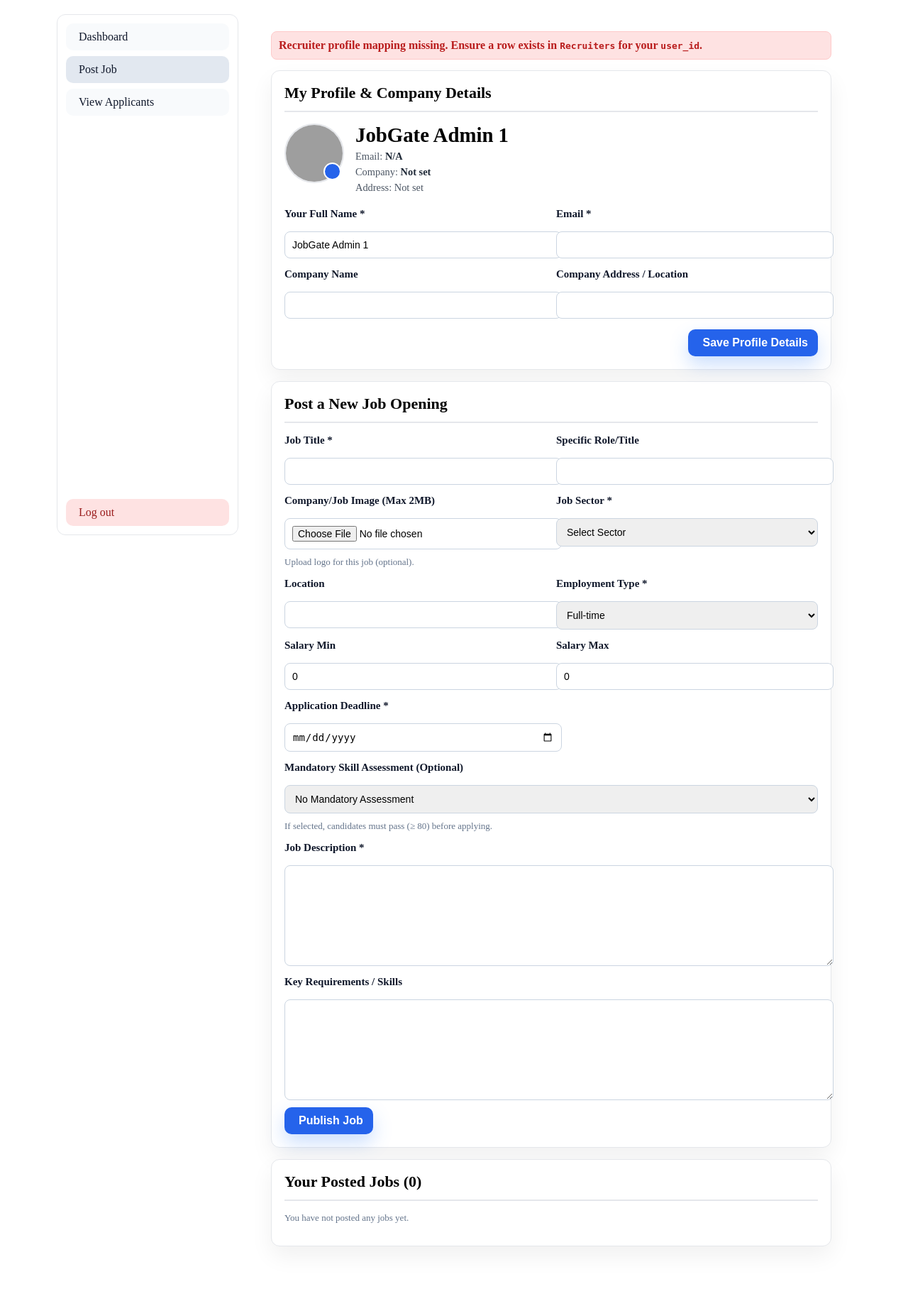
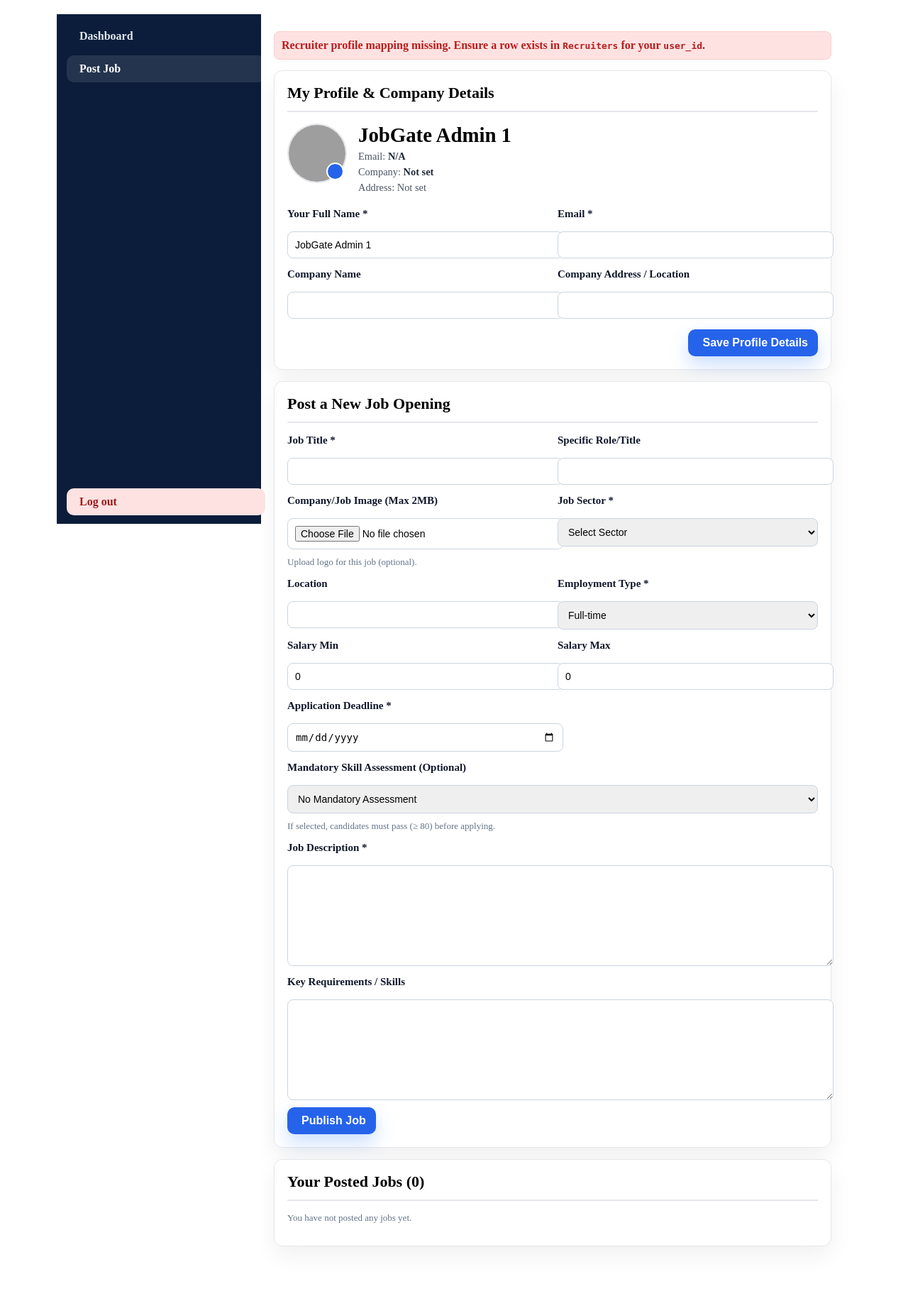
Before and after one commit to FoisalDev/JobGate, a PHP site: page /recruiter_profile.php in a window 1280 px wide. Shown: the part 69-1909 px from the top of the page at 71% size. Run offline with PHP 8.4, Linux system fonts and the light colour scheme; a user stored in the database is signed in; data comes from the database, SQL or seed files in the repository; some libraries are stand-ins or nearby versions; grey boxes are pictures that could not be loaded.

Commit message:
layout fied need for the recuriter profile

```diff
--- a/recruiter_profile.css
+++ b/recruiter_profile.css
@@ -2,17 +2,41 @@
 
 /* Layout adjustments */
 .layout {
+  /* FIX 1: Adjust max-width and margin to match the main content container's centering */
+  max-width: 1380px; /* Use the widest assumed max-width */
+  width: 96%;
+  margin: 0 auto;
+  padding: 0 0; /* Removing padding to let the grid manage space */
+
+  display: grid;
   grid-template-columns: 260px 1fr;
   min-height: calc(100vh - 86px);
-}
-.sidebar {
-  /* Inherits styles from home.css */
+  gap: 18px; /* Restoring the gap between sidebar and content */
 }
 
-/* Main Content */
+/* Sidebar FIX: Fixed position within the centered layout */
+.sidebar {
+  /* Inherits dark background/text color from home.css */
+
+  /* CORE FIX: Position sticky within the grid column */
+  position: sticky;
+  top: 86px;
+  z-index: 1000;
+  width: 100%; /* Take up 100% of its grid column */
+  height: calc(100vh - 86px); /* Fill remaining vertical height */
+
+  /* Structural styles */
+  padding: 12px 14px;
+  display: flex;
+  flex-direction: column;
+}
+
+/* Main Content Adjustment */
 .content {
+  /* No need for margin-left if sidebar is sticky within the grid */
   padding: 24px 28px 48px;
 }
+
 /* Recruiter Header/Welcome Section */
 .profile-head {
   display: flex;
@@ -176,4 +200,14 @@
   .topbar-inner .avatar {
     display: none;
   }
+  /* In mobile view, unfix the sidebar and let it be part of the flow */
+  .sidebar {
+    position: static;
+    height: auto;
+    width: 100%;
+    margin-bottom: 20px;
+  }
+  .content {
+    margin-left: 0; /* Remove margin when sidebar is not fixed */
+  }
 }
--- a/recruiter_profile.php
+++ b/recruiter_profile.php
@@ -199,7 +199,11 @@ if ($_SERVER['REQUEST_METHOD'] === 'POST' && ( $_POST['action'] ?? '' ) === 'sav
         exit;
 
     } catch (Throwable $e) {
-        if ($conn && $conn->errno) $conn->rollback();
+        if ($conn && $conn->errno) {
+            try {
+                $conn->rollback();
+            } catch (\Throwable $rb_e) { /* ignore rollback error */ }
+        }
         $message = "Profile Save Error: ".$e->getMessage();
         $message_type = 'error';
     }
@@ -219,16 +223,6 @@ if ($_SERVER['REQUEST_METHOD'] === 'POST' && ( $_POST['action'] ?? '' ) === 'del
 
         $conn->begin_transaction();
 
-        // Optional: Delete related entries (if FKs don't cascade)
-        // $stDelApp = $conn->prepare("DELETE FROM JobApplication WHERE job_id = ?");
-        // $stDelApp->bind_param("s", $job_id_to_delete);
-        // $stDelApp->execute(); $stDelApp->close();
-
-        // $stDelAssess = $conn->prepare("DELETE FROM JobAssessmentRequirements WHERE job_id = ?");
-        // $stDelAssess->bind_param("s", $job_id_to_delete);
-        // $stDelAssess->execute(); $stDelAssess->close();
-
-
         // Delete the job itself, ensuring the current user owns it
         $sqlDel = "DELETE FROM Jobs WHERE job_id = ? AND recruiter_id = ?";
         $stDel = $conn->prepare($sqlDel);
@@ -246,7 +240,11 @@ if ($_SERVER['REQUEST_METHOD'] === 'POST' && ( $_POST['action'] ?? '' ) === 'del
         exit;
 
     } catch (Throwable $e) {
-        if ($conn && $conn->errno) $conn->rollback();
+        if ($conn && $conn->errno) {
+            try {
+                $conn->rollback();
+            } catch (\Throwable $rb_e) { /* ignore rollback error */ }
+        }
         $message = "Deletion Error: ".$e->getMessage();
         $message_type = 'error';
     }
@@ -391,7 +389,11 @@ if ($_SERVER['REQUEST_METHOD'] === 'POST' && ( $_POST['action'] ?? '' ) === 'pos
     exit;
 
   } catch (Throwable $e) {
-    if ($conn && $conn->errno) $conn->rollback();
+    if ($conn && $conn->errno) {
+        try {
+            $conn->rollback();
+        } catch (\Throwable $rb_e) { /* ignore rollback error */ }
+    }
     $message = "Error: ".$e->getMessage();
     $message_type = 'error';
   }
@@ -459,7 +461,7 @@ try {
   <link rel="stylesheet" href="recruiter_profile.css" />
   <script src="https://code.iconify.design/iconify-icon/2.1.0/iconify-icon.min.js"></script>
   <style>
-    /* Base Styles */
+    /* Base Styles from the user's provided CSS */
     .topbar{ position: sticky; top:0; z-index: 2000; background:#ffffff; border-bottom:1px solid #e5e7eb; }
     .topbar-inner{ max-width: 1120px; margin:0 auto; padding:10px 16px; display:flex; align-items:center; justify-content:space-between; gap:16px; }
     .brand{ display:flex; align-items:center; text-decoration:none }
@@ -470,26 +472,61 @@ try {
     .user-name{ color:#334155; font-weight:600 }
     .avatar{ width:36px; height:36px; border-radius:9999px; display:block }
 
-    .layout{ max-width:1120px; margin:20px auto; padding:0 16px; display:flex; gap:18px; position: relative; z-index: 1; }
-
-    /* MODIFIED: Sidebar to use flex column for bottom alignment */
-    .sidebar{
-      width:230px; background:#fff; border:1px solid #e5e7eb; border-radius:12px; padding:12px;
-      position: sticky; top:72px; z-index: 1;
-      display: flex; flex-direction: column; /* Use flex column */
-      height: calc(100vh - 72px - 20px); /* Fill available vertical space */
+    /* Layout & Sidebar structure definitions */
+    /* FIX: Changed layout from flex to grid to match profile.php structure */
+    .layout{
+        max-width:1120px;
+        margin:20px auto;
+        padding:0 16px;
+        display:grid; /* Changed from flex */
+        grid-template-columns: 260px 1fr; /* Explicit grid definition */
+        gap:18px;
+        position: relative;
+        z-index: 1;
     }
 
-    .sbtn{ display:flex; align-items:center; gap:8px; padding:10px; border-radius:10px; color:#0f172a; text-decoration:none; border:0; background:#f8fafc; margin-bottom:8px }
-    .sbtn.active{ background:#e2e8f0 }
+    /* MODIFIED: Sidebar to match previous dark structure, and be STICKY */
+    .sidebar{
+      width:100%; /* Takes 100% of its grid column */
+      background:#0b1d3a; /* Dark Blue from your previous structure */
+      color:#e2e8f0; /* Light text */
+      padding:12px 14px;
+      /* Core Fix: Use STICKY position within the grid */
+      position: sticky;
+      top: 86px; /* Pin below the topbar (assuming 86px from profile.php) */
+      z-index: 10;
+      display: flex;
+      flex-direction: column;
+      height: calc(100vh - 86px - 20px); /* Height calculation to fit viewport */
+    }
+
+    /* MODIFIED: SBTN styles to match dark sidebar structure */
+    .sbtn{ display:flex; align-items:center; gap:8px; padding:10px; border-radius:10px;
+           color:#e2e8f0; /* Light text */
+           text-decoration:none; border:0;
+           background:transparent; /* Transparent base */
+           margin-bottom:8px;
+           width: 100%;
+           font-weight: 800; /* Matching profile.php button style */
+           cursor: pointer;
+    }
+    .sbtn.active{
+        background:rgba(255, 255, 255, 0.1); /* Light background for active */
+        color:#ffffff;
+    }
+    .sbtn:hover{
+        background: rgba(255, 255, 255, 0.06);
+    }
     .sbtn.logout{
       background:#fee2e2; color:#991b1b;
-      margin-top: auto; /* Push logout to the bottom */
-      margin-bottom: 0; /* Remove bottom margin */
+      margin-top: auto;
+      margin-bottom: 0;
     }
     .spacer {
-      flex-grow: 1; /* Pushes the logout button down */
+      flex-grow: 1;
     }
+    /* END MODIFIED SBTN STYLES */
+
 
     .content{ flex:1 }
 
@@ -560,7 +597,6 @@ try {
     <aside class="sidebar">
       <a class="sbtn" href="home.php"><iconify-icon icon="mdi:view-dashboard"></iconify-icon>Dashboard</a>
       <a class="sbtn active" href="recruiter_profile.php"><iconify-icon icon="mdi:briefcase-edit-outline"></iconify-icon>Post Job</a>
-      <a class="sbtn" href="jobs.php"><iconify-icon icon="mdi:account-group-outline"></iconify-icon>View Applicants</a>
       <div class="spacer"></div>
       <a class="sbtn logout" href="logout.php"><iconify-icon icon="mdi:logout"></iconify-icon>Log out</a>
     </aside>
```
